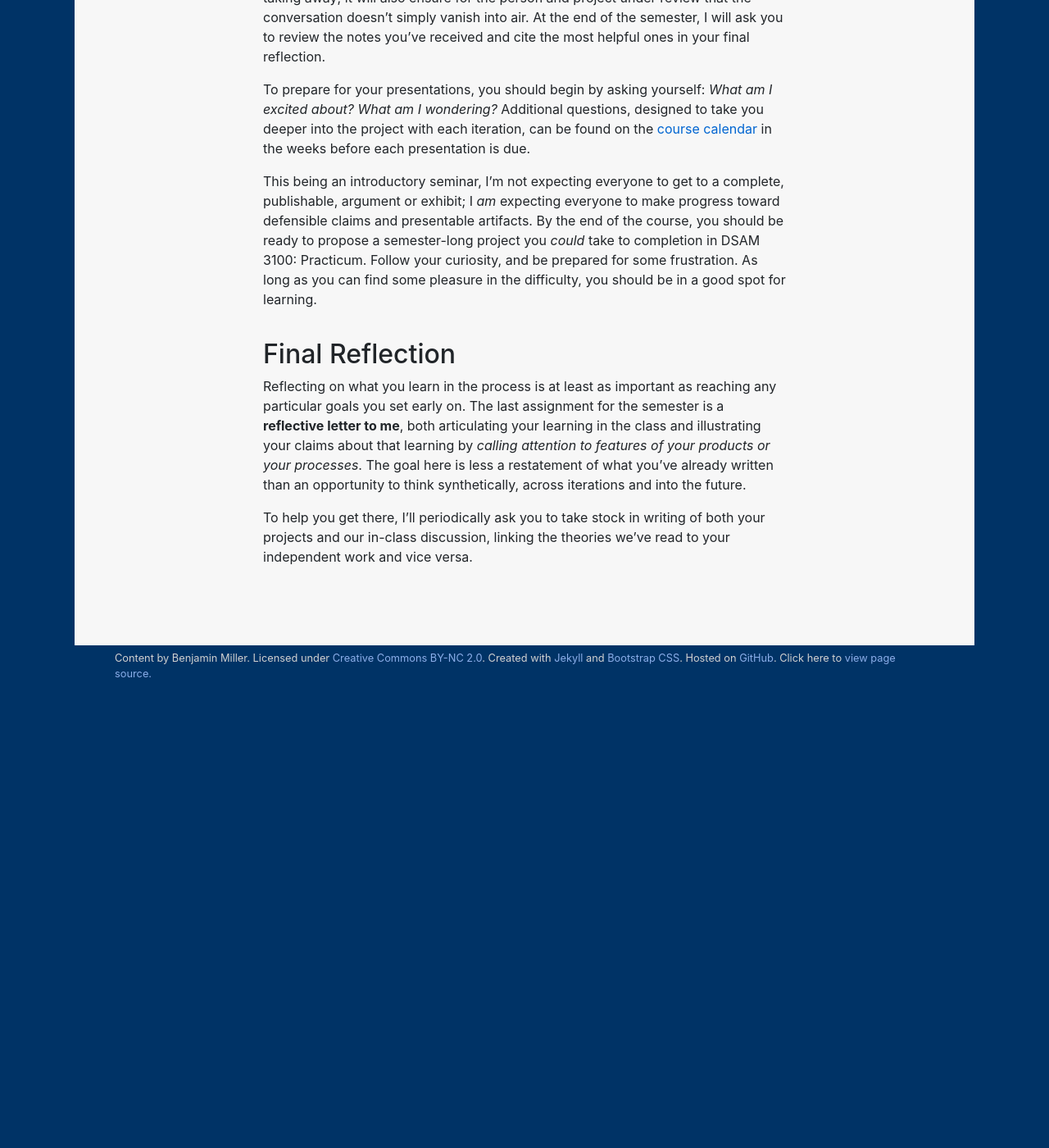
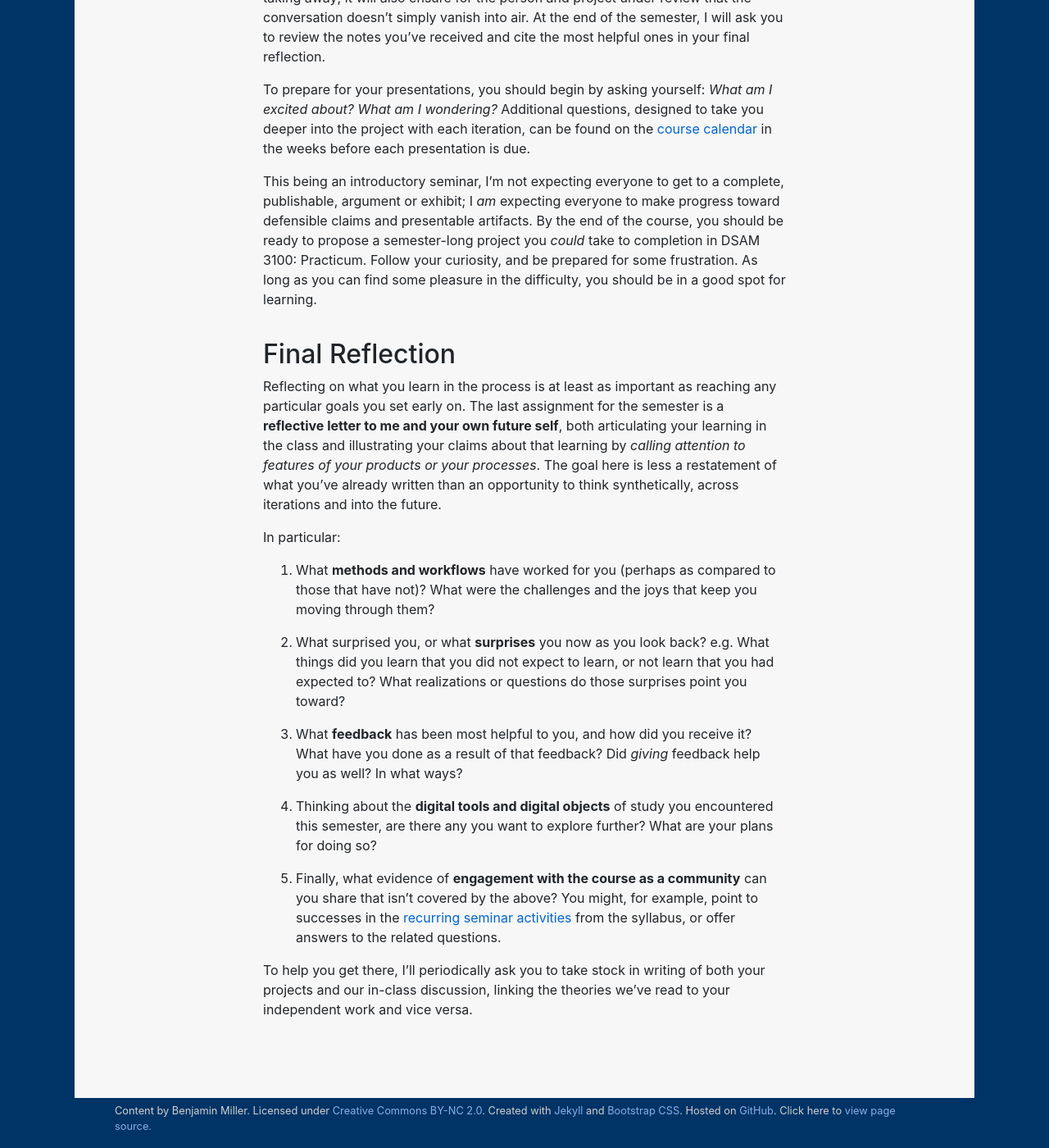
Before and after one commit to benmiller314/dsam2024fall, a Jekyll site: the page built from projects.md, in a window 1280 px wide and 1400 px high, scrolled down 2955 px. Shown: the whole window at 82% size. Built offline with Jekyll 4.4.1, drawn with Linux system fonts in a browser that asks for light colours; our own code applies the rules of GitHub Pages for plain Markdown files; before the commit the page ends 3803 px from its top, so only the background shows below that.

Commit message:
add final reflection prompts

```diff
--- a/projects.md
+++ b/projects.md
@@ -52,6 +52,19 @@ This being an introductory seminar, I'm not expecting everyone to get to a compl
 
 ## Final Reflection
 
-Reflecting on what you learn in the process is at least as important as reaching any particular goals you set early on. The last assignment for the semester is a **reflective letter to me**, both articulating your learning in the class and illustrating your claims about that learning by _calling attention to features of your products or your processes_. The goal here is less a restatement of what you’ve already written than an opportunity to think synthetically, across iterations and into the future.
+Reflecting on what you learn in the process is at least as important as reaching any particular goals you set early on. The last assignment for the semester is a **reflective letter to me and your own future self**, both articulating your learning in the class and illustrating your claims about that learning by _calling attention to features of your products or your processes_. The goal here is less a restatement of what you’ve already written than an opportunity to think synthetically, across iterations and into the future.
+
+In particular:
+
+1. What **methods and workflows** have worked for you (perhaps as compared to those that have not)? What were the challenges and the joys that keep you moving through them?
+
+2. What surprised you, or what **surprises** you now as you look back? e.g. What things did you learn that you did not expect to learn, or not learn that you had expected to? What realizations or questions do those surprises point you toward?
+
+3. What **feedback** has been most helpful to you, and how did you receive it? What have you done as a result of that feedback? Did *giving* feedback help you as well? In what ways?
+
+4. Thinking about the **digital tools and digital objects** of study you encountered this semester, are there any you want to explore further? What are your plans for doing so?
+
+5. Finally, what evidence of **engagement with the course as a community** can you share that isn't covered by the above? You might, for example, point to successes in the [recurring seminar activities](policies#forms-of-engagement) from the syllabus, or offer answers to the related questions.
+
 
 To help you get there, I'll periodically ask you to take stock in writing of both your projects and our in-class discussion, linking the theories we've read to your independent work and vice versa.
```
